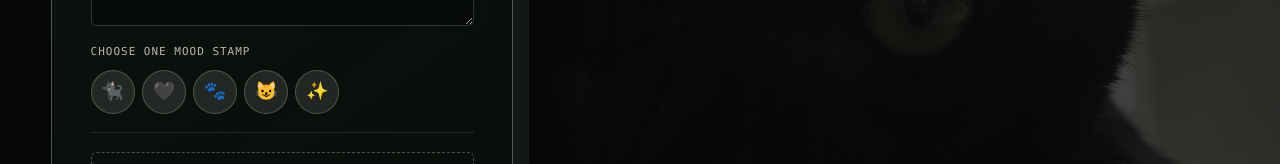
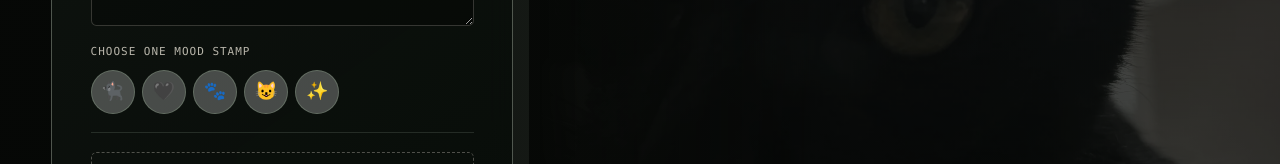
Before and after one commit to zdh2333/nanami-digital-museum, a React (Vite) app: page / in a window 1280 px wide. Shown: the part 5067-5231 px from the top of the page. Built offline with nearby package versions, Linux system fonts and the light colour scheme; no server answers.

Commit message:
style: adjust background color of emoji button to 25% white for better contrast

```diff
--- a/src/styles.css
+++ b/src/styles.css
@@ -1481,9 +1481,10 @@ a {
 
 .guestbook__emoji-row, .guestbook__reactions { display: flex; flex-wrap: wrap; gap: 0.45rem; }
 .guestbook__emoji-button, .guestbook__reaction, .guestbook__photo-preview button, .guestbook__load-more, .guestbook__submit { min-height: 44px; border: 1px solid rgb(144 165 143 / 38%); background: transparent; cursor: pointer; }
-.guestbook__emoji-button { min-width: 44px; padding: 0.25rem; border-radius: 50%; color: var(--color-bone); font-size: 1.125rem; transition: background-color 180ms ease, border-color 180ms ease, transform 180ms ease; background: rgba(255, 255, 255, 0.1); }
-.guestbook__emoji-button:hover { background: rgba(255, 255, 255, 0.2); border-color: var(--color-ink); }
+.guestbook__emoji-button { min-width: 44px; padding: 0.25rem; border-radius: 50%; color: var(--color-bone); font-size: 1.125rem; transition: background-color 180ms ease, border-color 180ms ease, transform 180ms ease; background: rgba(255, 255, 255, 0.25); }
+.guestbook__emoji-button:hover { background: rgba(255, 255, 255, 0.35); border-color: var(--color-ink); }
 .guestbook__emoji-button[aria-pressed='true'] { border-color: var(--color-ink); background: rgb(144 165 143 / 24%); transform: rotate(-6deg) scale(1.06); }
+
 
 
 .guestbook__photo-field { display: grid; gap: 0.5rem; padding-top: 1.15rem; border-top: 1px solid rgb(144 165 143 / 20%); }
```
